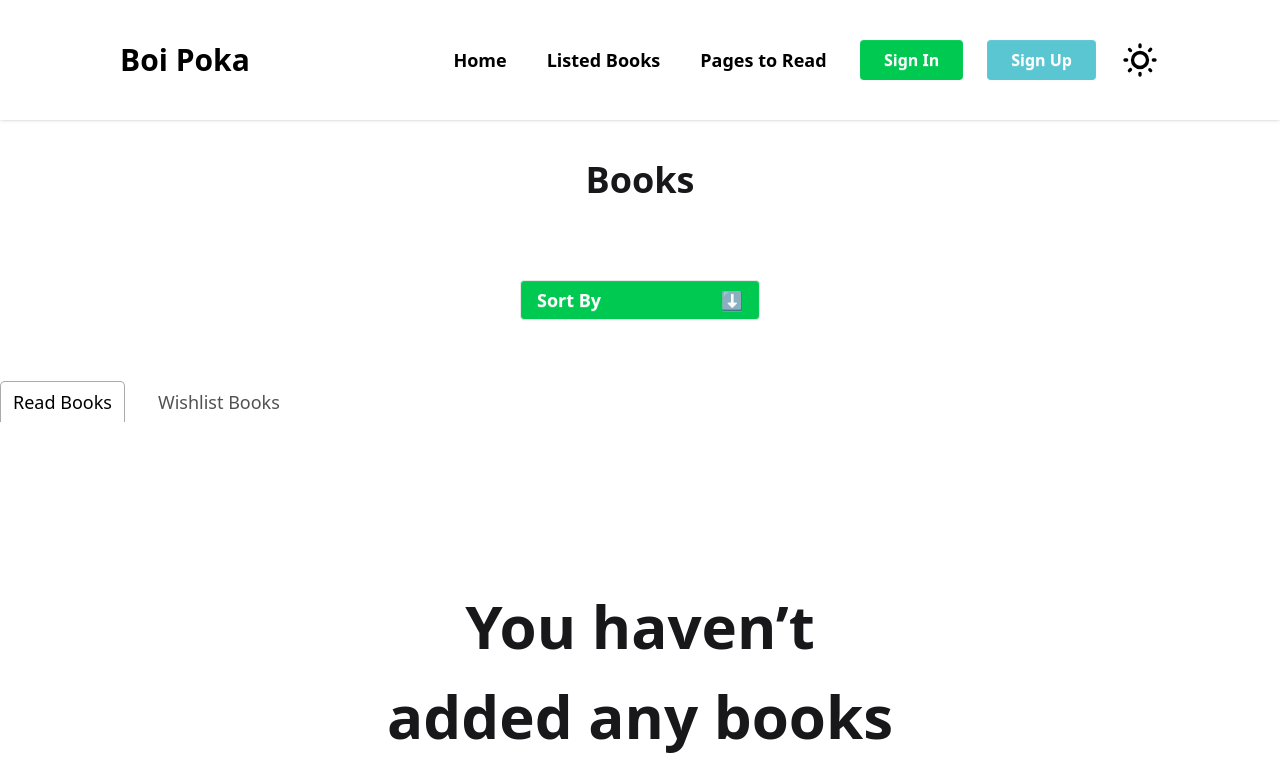
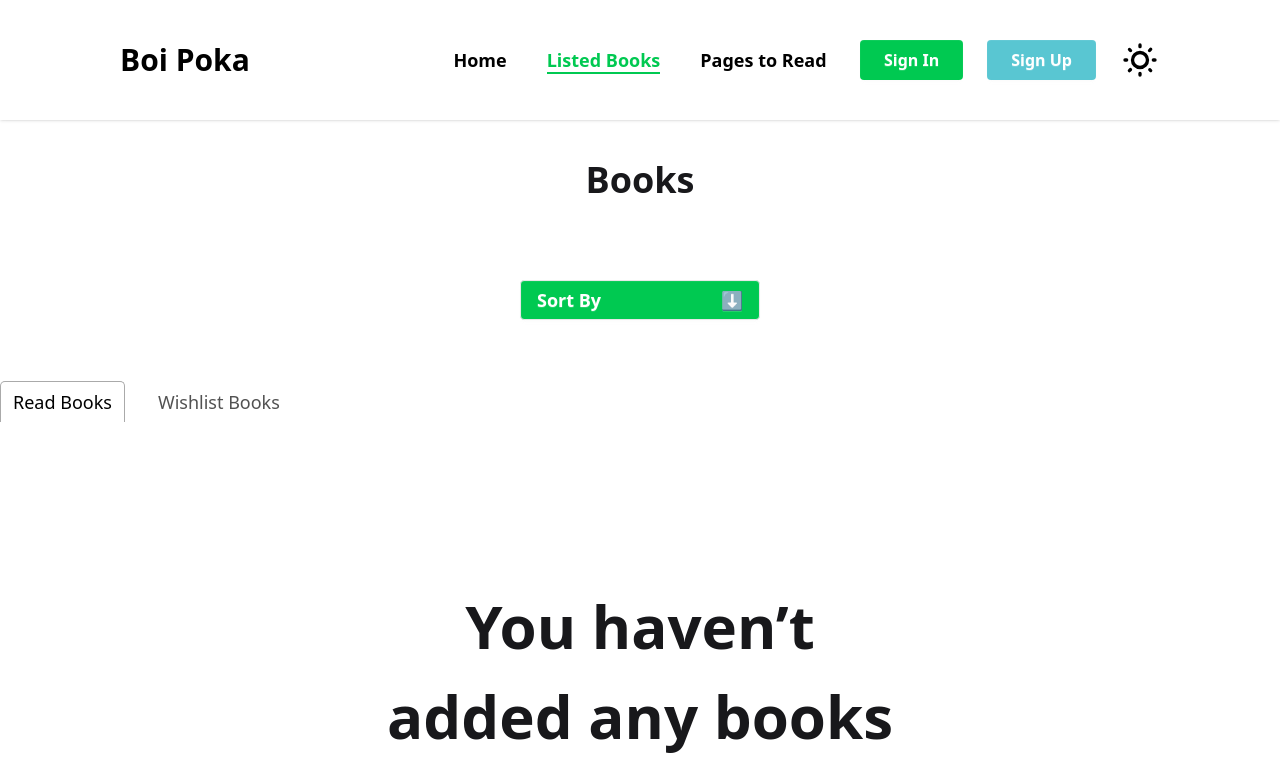
Before and after one commit to sahkil12/Boi-Poka-Book-Vibe, a React (Vite) app: page /listedBook in a window 1280 px wide. Shown: the top 782 px of the page. Built offline with nearby package versions, Linux system fonts and the light colour scheme; a web font is replaced by a local one.

Commit message:
added active style in navbar

```diff
--- a/src/assets/Components/Navbar/Navbar.jsx
+++ b/src/assets/Components/Navbar/Navbar.jsx
@@ -22,13 +22,13 @@ const Navbar = () => {
     <>
       <nav className="nav-bar flex gap-10">
         <li>
-          <NavLink to={"/"}>Home</NavLink>
+          <NavLink className={({isActive})=> isActive? 'text-green-500 font-bold border-b-2' : ''} to={"/"}>Home</NavLink>
         </li>
         <li>
-          <NavLink to={"/listedBook"}>Listed Books</NavLink>
+          <NavLink className={({isActive})=> isActive? 'text-green-500 font-bold border-b-2' : ''} to={"/listedBook"}>Listed Books</NavLink>
         </li>
         <li>
-          <NavLink to={"/pageChart"}>Pages to Read</NavLink>
+          <NavLink className={({isActive})=> isActive? 'text-green-500 font-bold border-b-2' : ''} to={"/pageChart"}>Pages to Read</NavLink>
         </li>
       </nav>
     </>
```
